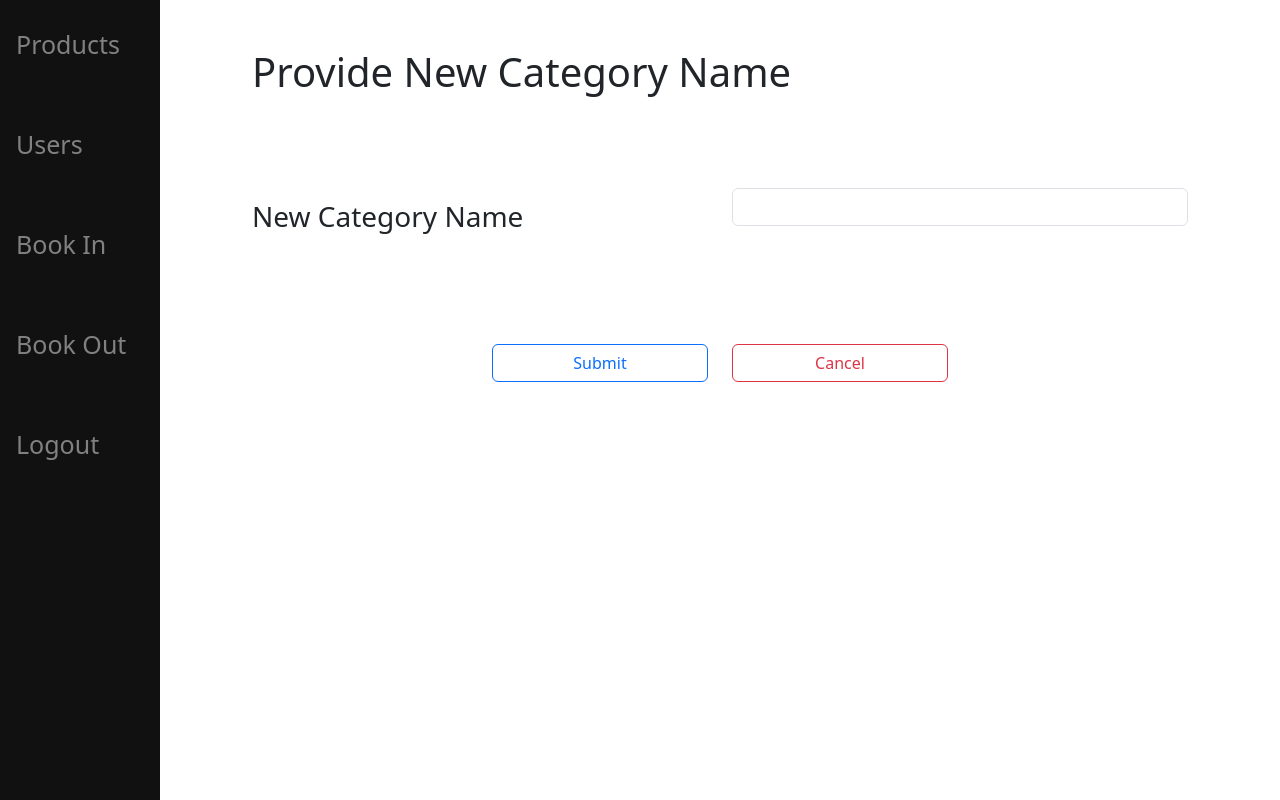
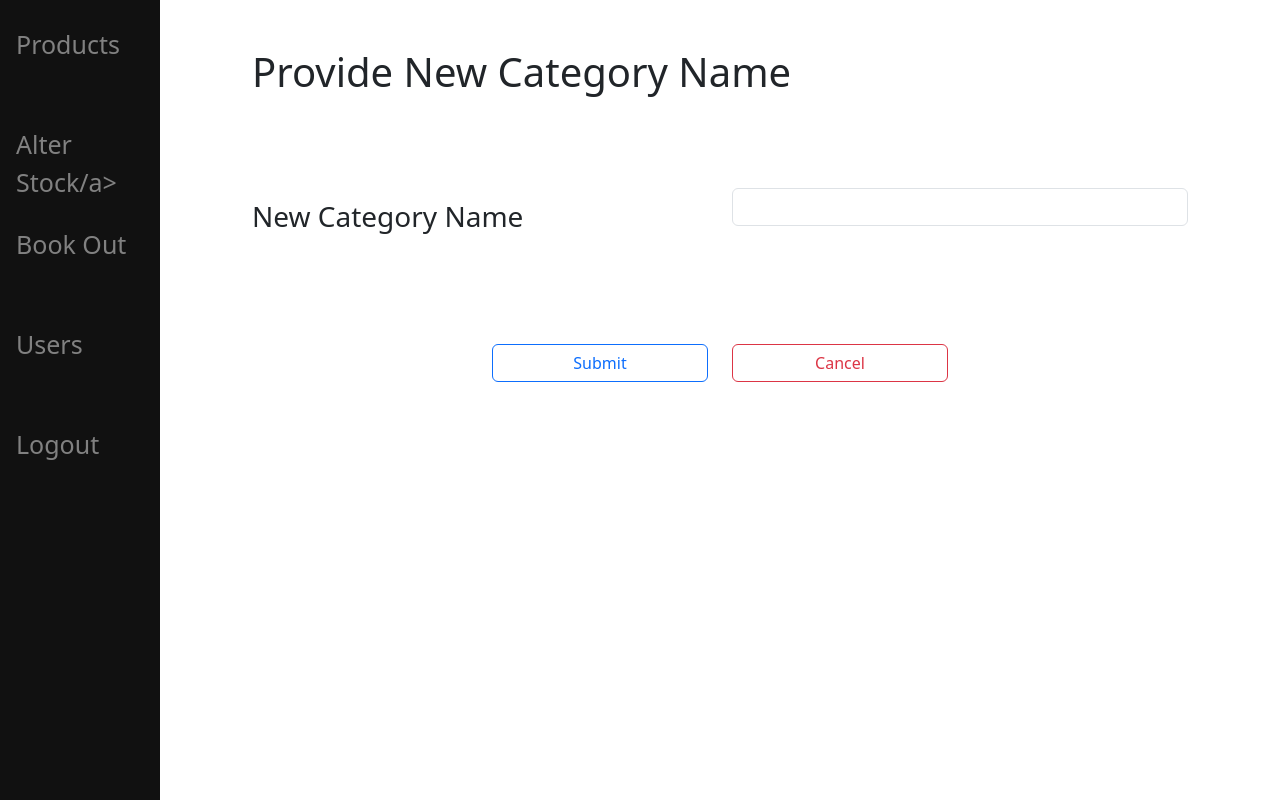
Before and after one commit to harryseansmith99/final-year-project, a PHP site: page /addCategory.php in a window 1280 px wide. Run offline with PHP 8.4, Linux system fonts and the light colour scheme.

Commit message:
switched order of sidebar links

```diff
--- a/includes/sidebar.php
+++ b/includes/sidebar.php
@@ -4,9 +4,9 @@ https://www.w3schools.com/howto/howto_css_fixed_sidebar.asp
 
 <div class="sidenav">
   <a href="products.php">Products</a>
+  <a href="#alterStock">Alter Stock/a>
+  <a href="#Book Out">Book Out</a>
   <a href="#Users">Users</a>
-  <a href="#Book In">Book In</a>
-  <a href="#Book Out">Book Out</a>
   <a href="#Logout">Logout</a>
 
 </div>
```
